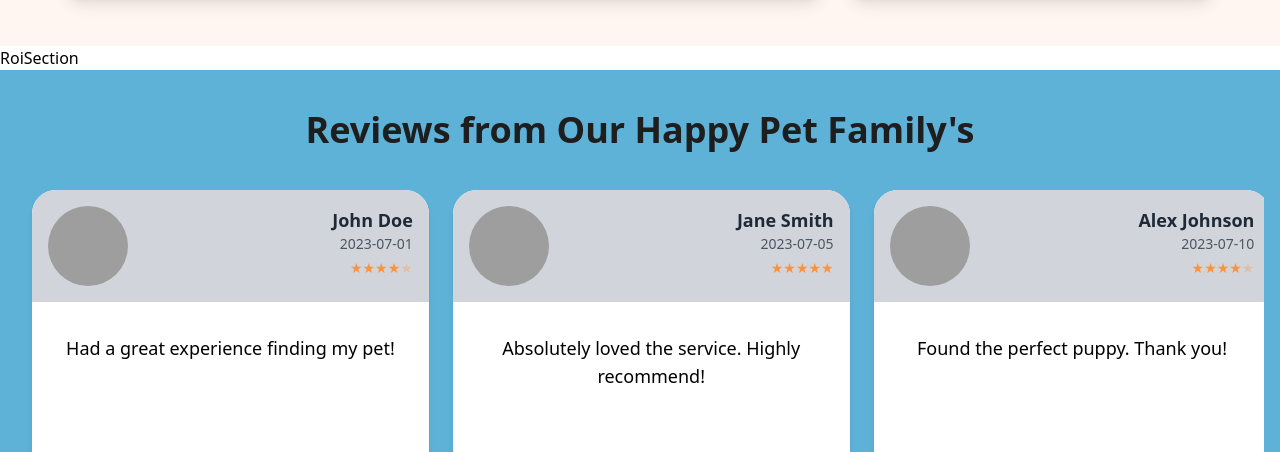
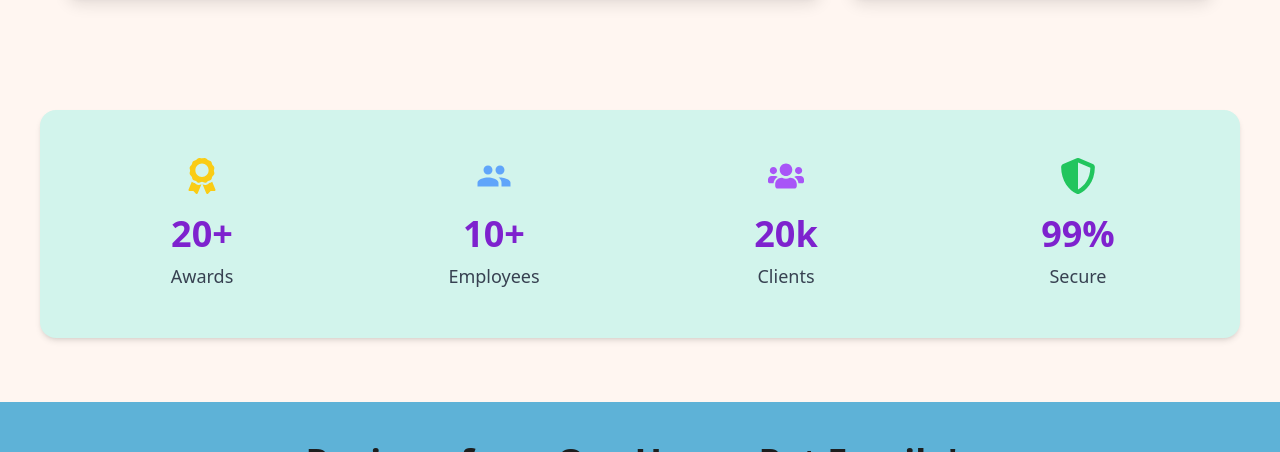
Before and after one commit to MERNdevssss/PetifyFrontend, a React (Vite) app in the folder frontend/: page / in a window 1280 px wide. Shown: the part 2002-2454 px from the top of the page. Built offline with nearby package versions, Linux system fonts and the light colour scheme; grey boxes are pictures that could not be loaded.

Commit message:
fix :structure

```diff
--- a/frontend/src/components/pages/LandingPage/Roi/RoiSection.jsx
+++ b/frontend/src/components/pages/LandingPage/Roi/RoiSection.jsx
@@ -1,9 +1,49 @@
-import React from 'react'
+import React from "react";
+import { FaAward, FaUsers, FaShieldAlt } from "react-icons/fa";
+import { MdPeople } from "react-icons/md";
 
-function RoiSection() {
+const RoiSection = () => {
+  const stats = [
+    {
+      icon: <FaAward className="text-yellow-400 text-4xl mb-2" />,
+      value: "20+",
+      label: "Awards",
+    },
+    {
+      icon: <MdPeople className="text-blue-400 text-4xl mb-2" />,
+      value: "10+",
+      label: "Employees",
+    },
+    {
+      icon: <FaUsers className="text-purple-500 text-4xl mb-2" />,
+      value: "20k",
+      label: "Clients",
+    },
+    {
+      icon: <FaShieldAlt className="text-green-500 text-4xl mb-2" />,
+      value: "99%",
+      label: "Secure",
+    },
+  ];
+
   return (
-    <div>RoiSection</div>
-  )
-}
+    <div className="bg-[#FFF6F1] py-16 px-4 sm:px-6 lg:px-10">
+  <section className="bg-[#D2F4EC] py-12 px-4 sm:px-6 lg:px-10 rounded-2xl shadow-md">
+    <div className="max-w-7xl mx-auto grid grid-cols-1 sm:grid-cols-2 md:grid-cols-4 gap-12 text-center">
+      {stats.map((stat, index) => (
+        <div key={index} className="flex flex-col items-center">
+          {/* Slightly larger icon */}
+          <div className="mb-3 text-5xl">{stat.icon}</div>
+          {/* Bigger value text */}
+          <h3 className="text-4xl font-extrabold text-purple-700">{stat.value}</h3>
+          <p className="text-gray-700 mt-2 text-lg">{stat.label}</p>
+        </div>
+      ))}
+    </div>
+  </section>
+</div>
 
-export default RoiSection
+  );
+};
+
+export default RoiSection;
```
Also changed, not shown: 1 other file (tests, documents, lock files or other folders).
